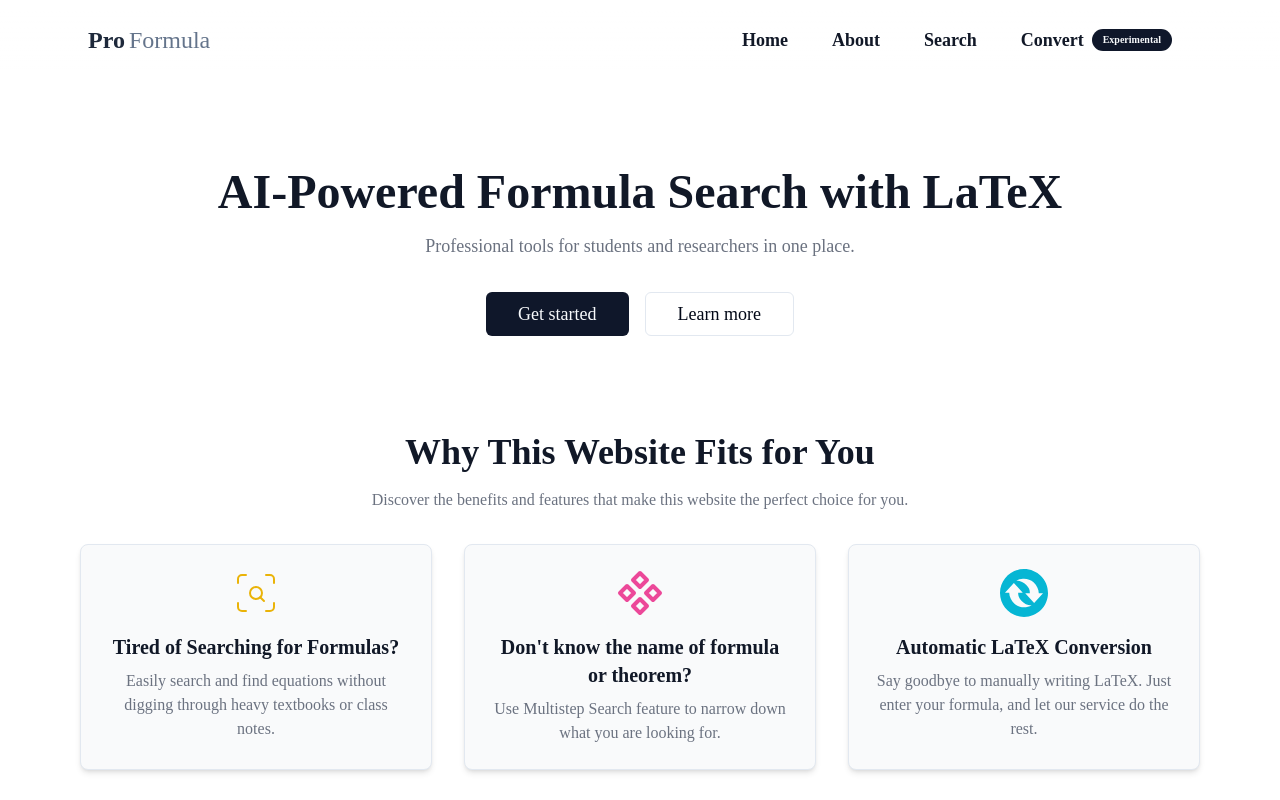
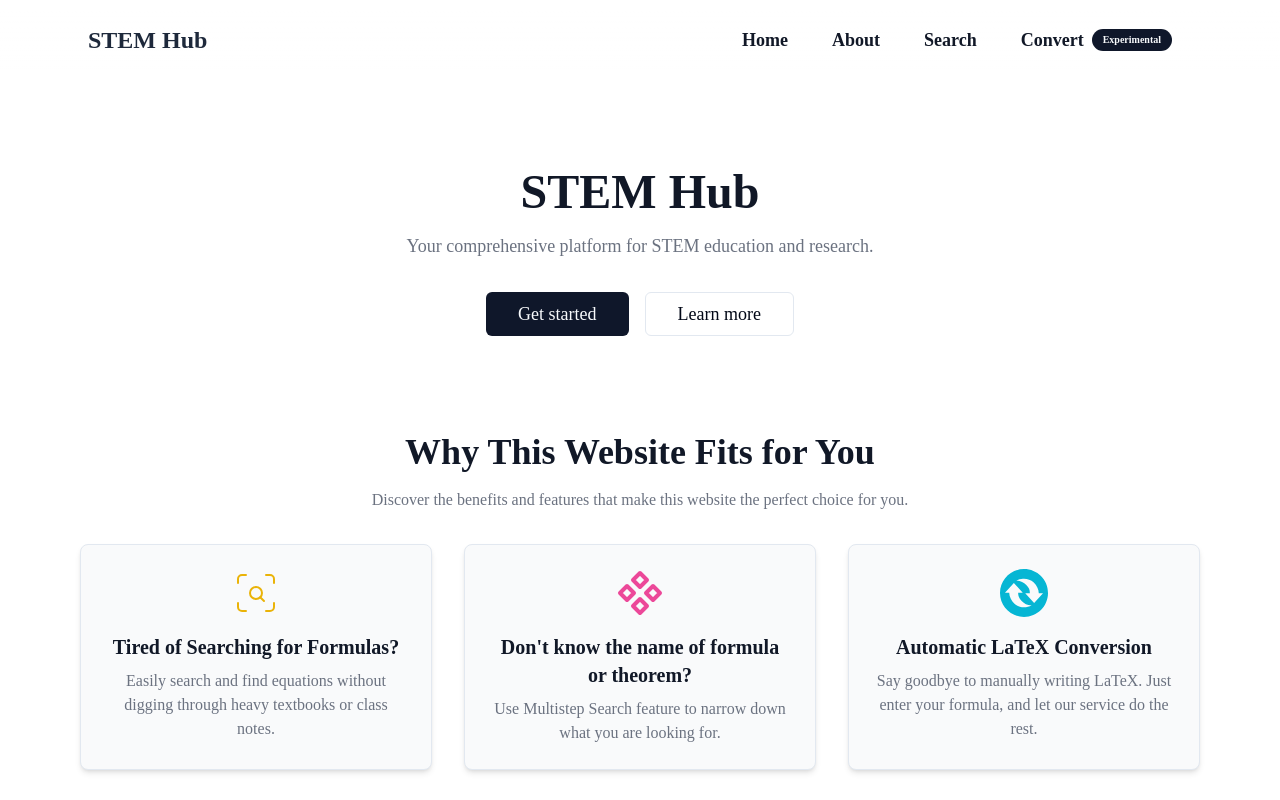
Before and after one commit to Seokhyeon315/latex-generator-ai, a Next.js app: page / in a window 1280 px wide. Shown: the top 800 px of the page. Built offline with nearby package versions, Linux system fonts and the light colour scheme.

Commit message:
change name of project

```diff
--- a/app/convert/page.tsx
+++ b/app/convert/page.tsx
@@ -8,7 +8,7 @@ import * as React from 'react'
 
 
 export const metadata: Metadata = {
-    title: "Convert Formula",
+    title: "Convert Formula | STEM Hub",
     description: "Convert page allows users to attach the image of their handwritten equations, or formula and returns the copyable LaTex code using Google Gemini API.",
 };
 
--- a/app/layout.tsx
+++ b/app/layout.tsx
@@ -23,11 +23,11 @@ export const dynamic = 'force-dynamic'
 
 export const metadata: Metadata = {
   metadataBase: new URL('https://latex-generator-ai-production.up.railway.app/'),
-  title: "Pro Formula",
-  description: "Pro Formula is a tool that helps you to find the formula or any equation. You can search the equation name or upload an image of your formula with Latex form quickly. All the provided features are powered by Google Gemini API.",
+  title: "STEM Hub",
+  description: "Advanced STEM platform powered by AI. Featuring formula search, LaTeX generation, proof assistance, and comprehensive STEM resources. Integrating cutting-edge AI technologies.",
   openGraph: {
-    title: 'Pro Formula',
-    description: 'Pro Formula is a tool that helps you to find the formula, equation or theorems with LaTeX. All the provided features are powered by Google Gemini API.',
+    title: 'STEM Hub',
+    description: 'Your comprehensive platform for STEM education and research. Advanced tools for formulas, proofs, and scientific computing.',
     images: 'url/opengraph-img.png'
   },
   icons: {
--- a/app/search/direct-search/page.tsx
+++ b/app/search/direct-search/page.tsx
@@ -4,7 +4,7 @@ import { DirectSearchPanel } from '@/components/DirectSearchPanel';
 import type { Metadata } from "next";
 
 export const metadata: Metadata = {
-    title: "Direct Search",
+    title: "Direct Search | STEM Hub",
     description: "Direct search page is for people who already know the name of the formula, equation, or theorem. It provides the rendered version, explanation, usuage, and LaTeX code for students and researchers.",
 };
 
--- a/app/search/multistep-search/page.tsx
+++ b/app/search/multistep-search/page.tsx
@@ -6,7 +6,7 @@ import { ErrorBoundary } from '@/components/error-boundary';
 
 
 export const metadata: Metadata = {
-    title: "Multi-Step Search",
+    title: "Multi-Step Search | STEM Hub",
     description: "Multi-step search page is for people who don't know or remember the name of the formula, equation, or theorem. It provides the rendered version, explanation, and LaTeX code for students and researchers.",
 };
 
--- a/components/Hero.tsx
+++ b/components/Hero.tsx
@@ -12,10 +12,10 @@ export default function HeroSection() {
         <div className="py-20 lg:py-24 px-4 flex flex-col items-center justify-center min-h-screen bg-white">
             <section className="text-center w-full max-w-4xl">
                 <h1 className="text-4xl font-bold text-gray-900 md:text-5xl">
-                    AI-Powered Formula Search with LaTeX
+                    STEM Hub
                 </h1>
                 <p className="mt-4 text-lg text-gray-500">
-                    Professional tools for students and researchers in one place.
+                    Your comprehensive platform for STEM education and research.
                 </p>
                 <div className="mt-8 flex justify-center space-x-4">
                     <Link href="/search">
--- a/components/Navbar.tsx
+++ b/components/Navbar.tsx
@@ -39,8 +39,7 @@ export function Navbar() {
             <div className="flex items-center">
                 <Link href="/" className="text-2xl pl-2 lg:pl-6"
                 >
-                    <span className="font-bold text-slate-800">Pro</span>
-                    <span className="pl-1 text-slate-500">Formula</span>
+                    <span className="font-bold text-slate-800">STEM Hub</span>
                 </Link>
             </div>
 
--- a/components/multistep-search/empty-multistep-screen.tsx
+++ b/components/multistep-search/empty-multistep-screen.tsx
@@ -13,7 +13,7 @@ export function EmptyMultistepScreen() {
                 <div className="leading-relaxed text-gray-700">
                     <div className="bg-gray-50 p-5 rounded-lg mb-4">
                         <h2 className="text-lg sm:text-xl font-semibold text-gray-800 mb-3">
-                            How to Use:
+                            How to Use STEM Hub Search:
                         </h2>
                         <ol className="list-decimal list-inside space-y-2">
                             <li>
--- a/package.json
+++ b/package.json
@@ -1,5 +1,5 @@
 {
-  "name": "latex-generator",
+  "name": "stem-hub",
   "version": "0.1.0",
   "private": true,
   "scripts": {
```
Also changed, not shown: 1 other file (tests, documents, lock files or other folders).
